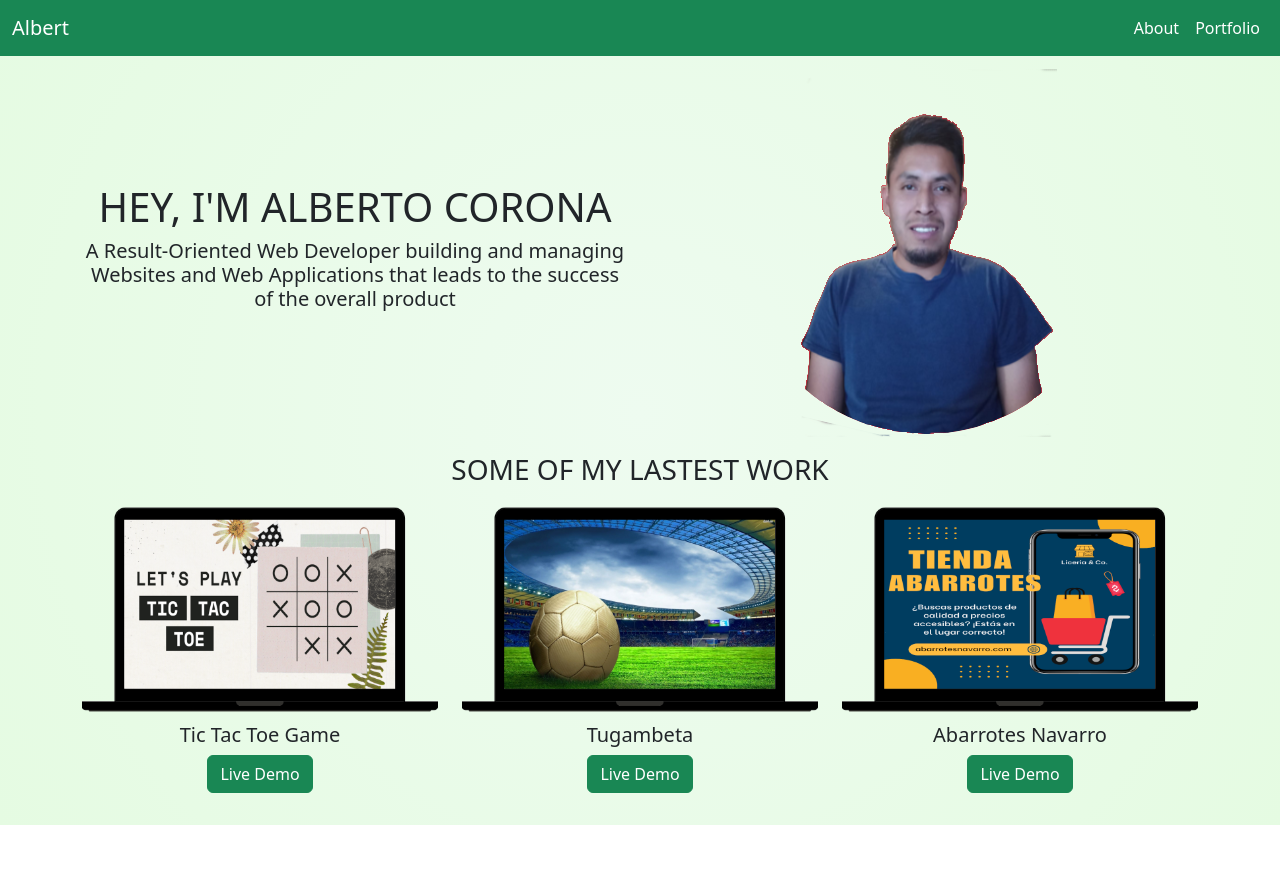
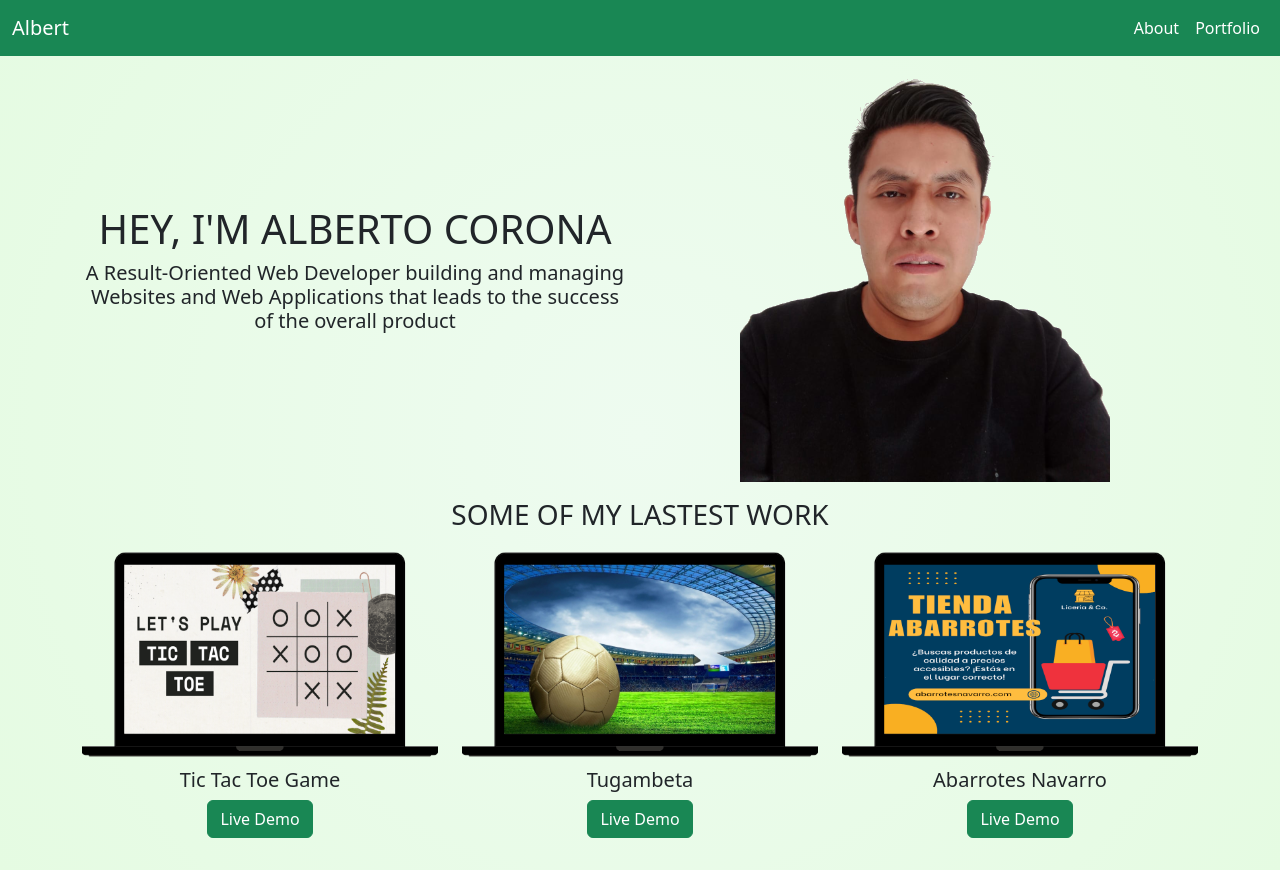
Before and after one commit to muqui/portfolio-2024, a website: page index.html in a window 1280 px wide. Before the commit the page ends 825 px from the top, so only its background shows below. Drawn offline with nearby package versions, Linux system fonts and the light colour scheme.

Commit message:
change my photo

```diff
--- a/index.html
+++ b/index.html
@@ -45,7 +45,7 @@
      <P class=" font-weight-bold  h5">A Result-Oriented Web Developer building and managing Websites and Web Applications that leads to the success of the overall product</P>
     </div>
     <div class ="col-12 col-sm-6">
-      <img src="images/me-1.png" alt="" srcset="">
+      <img src="images/me-2.png" alt="" srcset="">
     </div>
 
 
```
Also changed, not shown: images/me-2.png (added).
